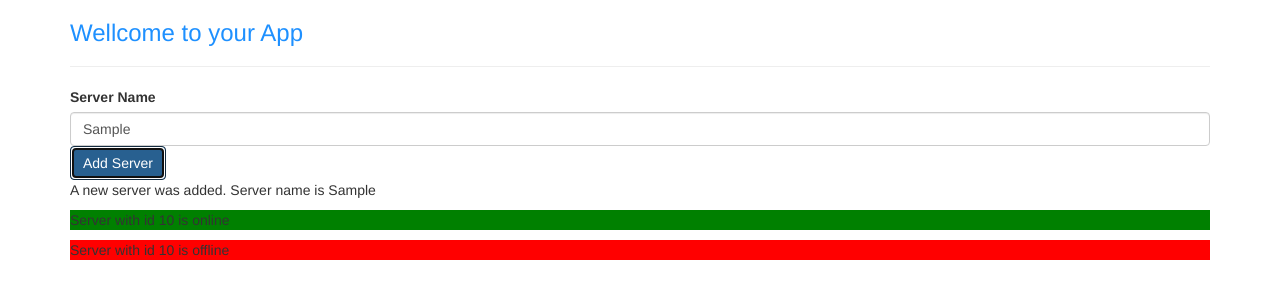
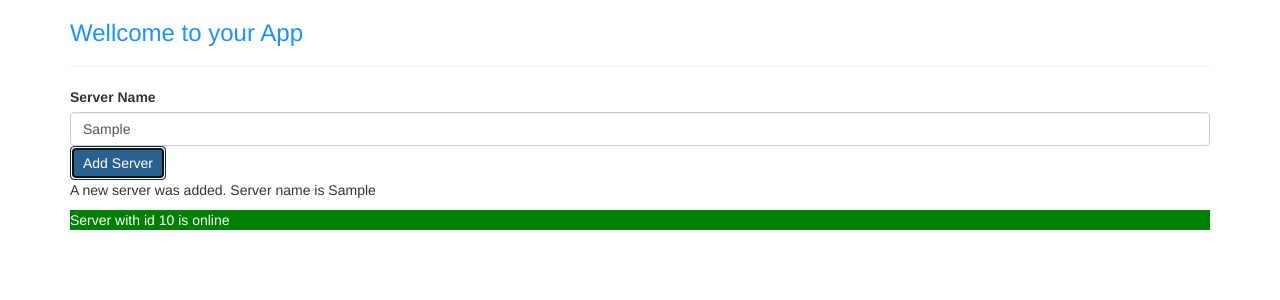
Before and after one commit to RobertoJuarez/angular-course, an Angular app in the folder my-first-app/: page / in a window 1280 px wide. Both pictures are taken after typing "Sample" into the empty fields and a click on the button "Add Server". Shown: the top 300 px of the page. Built offline with nearby package versions, Linux system fonts and the light colour scheme.

Commit message:
slide 40

```diff
--- a/my-first-app/src/app/server/server.component.css
+++ b/my-first-app/src/app/server/server.component.css
@@ -0,0 +1,5 @@
+
+.online {
+
+  color: white;
+}
--- a/my-first-app/src/app/server/server.component.html
+++ b/my-first-app/src/app/server/server.component.html
@@ -1 +1,4 @@
-<p [ngStyle]="{backgroundColor: this.getBackgroundColor()}" >Server with id {{ this.id }} is {{ this.status }}</p>
+<p [ngStyle]="{ backgroundColor: this.getBackgroundColor() }"
+   [ngClass]="{ online: this.status === 'online' }">
+  Server with id {{ this.id }} is {{ this.status }}
+</p>
--- a/my-first-app/src/app/servers/servers.component.html
+++ b/my-first-app/src/app/servers/servers.component.html
@@ -11,6 +11,4 @@
 
 <p *ngIf="this.serverAddedCondition">{{ this.serverAdditionStatus }}</p>
 
-<app-server></app-server>
-
-<app-server></app-server>
+<app-server *ngFor="let server of this.servers"></app-server>
--- a/my-first-app/src/app/servers/servers.component.ts
+++ b/my-first-app/src/app/servers/servers.component.ts
@@ -15,6 +15,8 @@ export class ServersComponent implements OnInit {
 
   private _serverAddedCondition: boolean;
 
+  private _servers: string[];
+
 
   constructor() {
 
@@ -23,6 +25,8 @@ export class ServersComponent implements OnInit {
     this._serverAdditionStatus = 'No server added so far';
 
     this._serverAddedCondition = false;
+
+    this._servers = [];
   }
 
 
@@ -75,7 +79,17 @@ export class ServersComponent implements OnInit {
   }
 
 
+  get servers(): string[] {
+    return this._servers;
+  }
+
+  set servers( value: string[] ) {
+    this._servers = value;
+  }
+
   public handleAddServerButtonClick() {
+
+    this._servers.push( this.serverNameInput );
 
     this.serverAdditionStatus = `A new server was added. Server name is ${this.serverNameInput}`;
 
```
